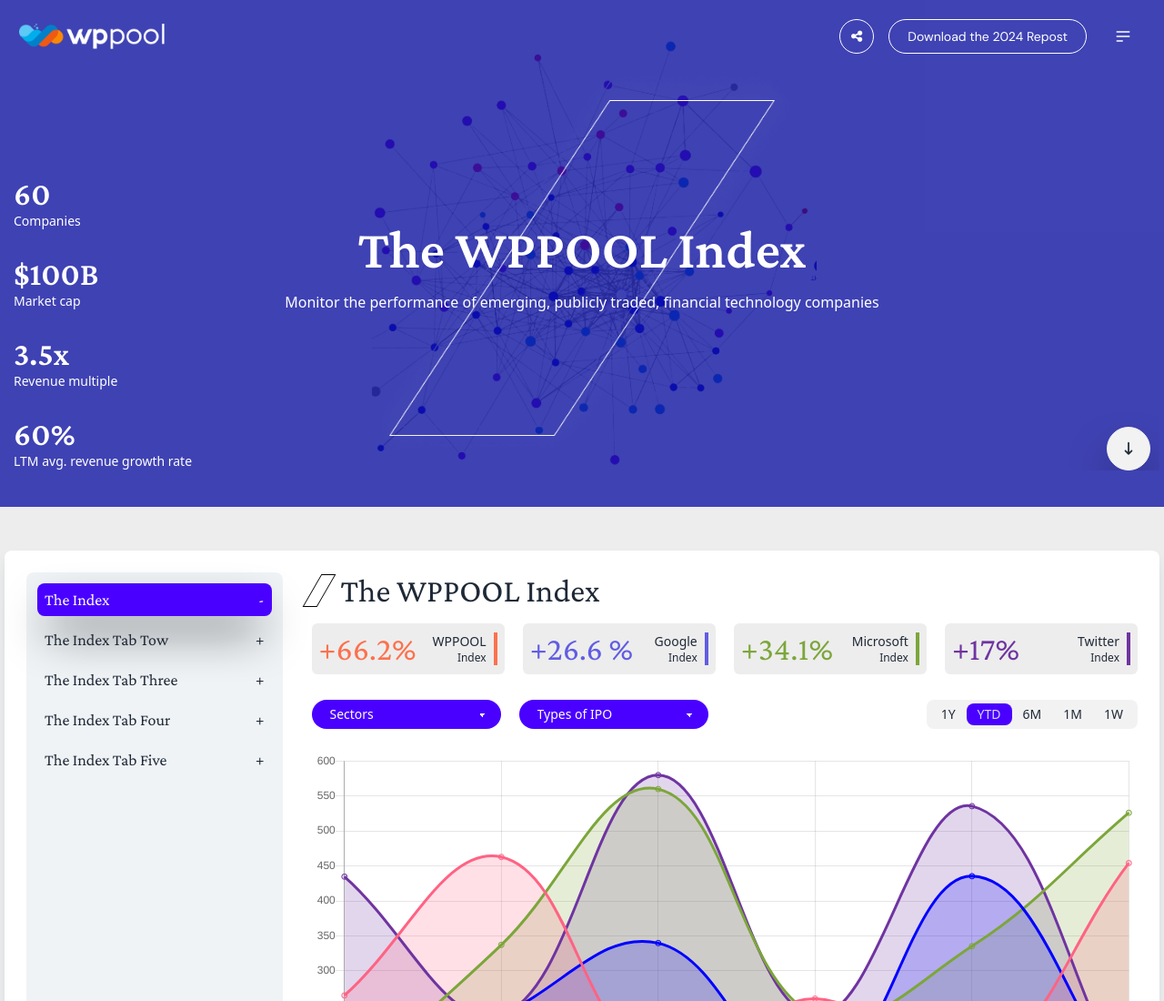
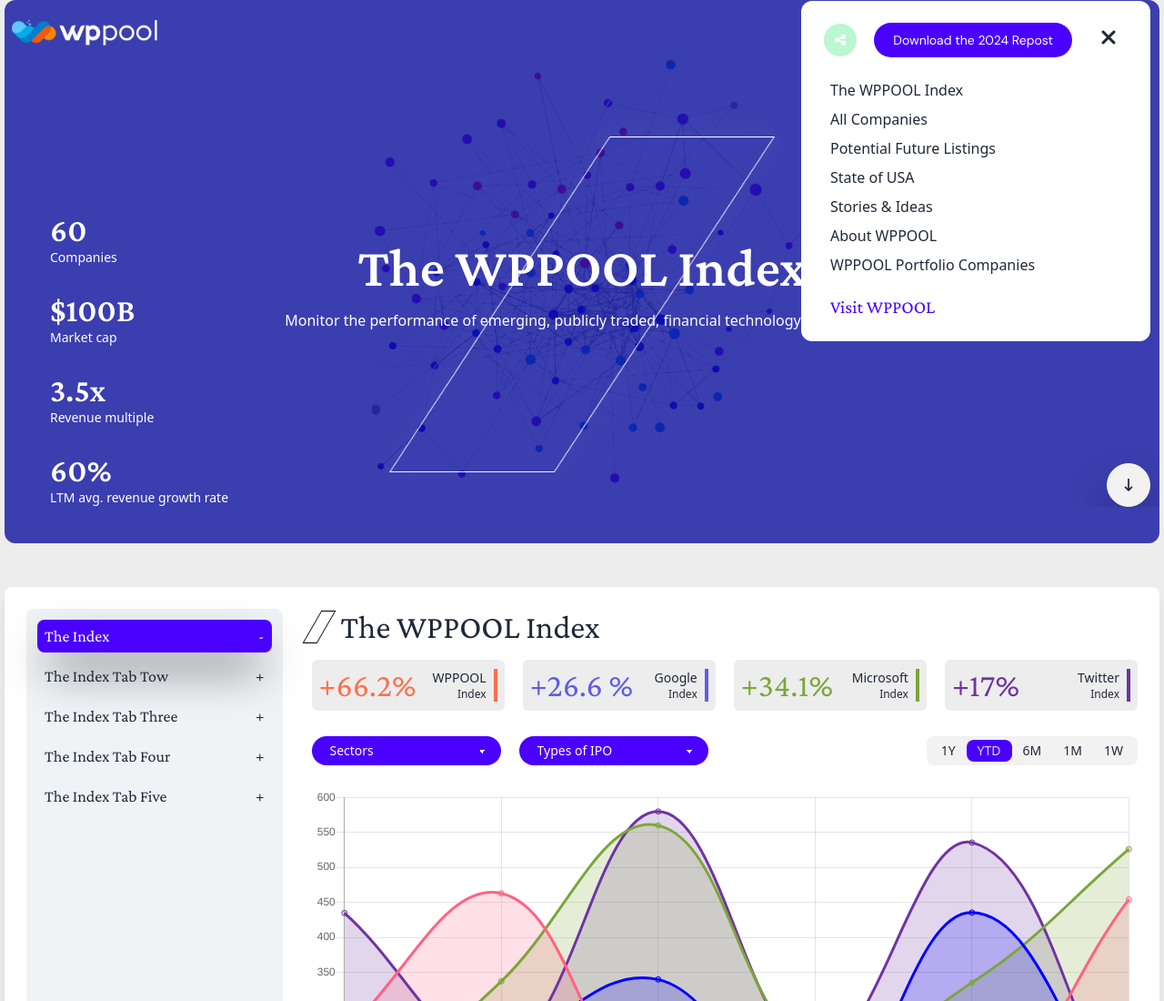
Before and after one commit to DeveloperDolon/wppool-jobtask, a plain HTML site: page index.html in a window 1280 px wide. Shown: the top 1100 px of the page at 91% size. Drawn offline with nearby package versions, Linux system fonts and the light colour scheme.

Commit message:
dropdown design commit

```diff
--- a/index.html
+++ b/index.html
@@ -28,19 +28,19 @@
 
   <body>
     <!-- header section of the website start from here --------------------------->
-    <section class="relative">
+    <section class="relative bg-[#ededed]">
       <img
         class="absolute z-0 inset-0 m-auto"
         src="assets/banner-blog1.png"
         alt=""
       />
 
-      <header class="bg-[#0c109fc9] relative z-20 overflow-x-hidden">
+      <header class=" relative my-container bg-[#0c109fc9] rounded-xl z-20 overflow-x-hidden">
         <!-- navbar section start from here -->
         <nav class="md:py-2 py-1 lg:py-4">
 
 
-          <div id="nav-bar" class="navbar rounded-lg flex-no-wrap fixed top-0 flex w-full items-center justify-between lg:flex-wrap lg:justify-start my-container mx-auto left-1/2 transform -translate-x-1/2 p-4">
+          <div id="nav-bar" class="navbar rounded-lg flex-no-wrap fixed top-0 flex w-full items-center justify-between lg:flex-wrap lg:justify-start my-container pt-3 mx-auto left-1/2 transform -translate-x-1/2">
             <div class="navbar-start">
               <button>
                 <img
@@ -66,36 +66,42 @@
                 Download the 2024 Repost
               </button>
 
-              <div class="dropdown">
-                <div
-                  tabindex="0"
-                  role="button"
-                  class="btn btn-ghost btn-circle"
-                >
-                  <svg
-                    id="hambarger"
-                    xmlns="http://www.w3.org/2000/svg"
-                    class="h-5 w-5 text-white"
-                    fill="none"
-                    viewBox="0 0 24 24"
-                    stroke="currentColor"
-                  >
-                    <path
-                      stroke-linecap="round"
-                      stroke-linejoin="round"
-                      stroke-width="2"
-                      d="M4 6h16M4 12h16M4 18h7"
-                    />
-                  </svg>
+              <div class="relative">
+                <button class="btn btn-md btn-ghost md:text-xl text-lg text-white">
+                  <i class="fa-solid fa-bars"></i>
+                </button>
+
+                <div class="absolute bg-white max-w-lg flex flex-col justify-center items-center min-w-96 md:py-6 py-5 md:px-6 px-4 rounded-xl right-[2px] -bottom-[315px]">
+                  <div class="w-full flex justify-between z-50">
+                      <button
+                          class="md:px-3 px-2 btn-ghost md:py-2 py-1 rounded-full border border-white md:text-sm text-sx text-white bg-green-200 font-light"
+                        >
+                          <i class="fa-solid fa-share-nodes"></i>
+                      </button>
+
+                      <button
+                        class="btn-ghost text-white bg-primary text-dm-sans md:text-sm text-xs md:py-2 py-1 md:px-5 px-3 rounded-full "
+                      >
+                        Download the 2024 Repost
+                      </button>
+
+                    <button class="btn btn-sm btn-ghost md:text-2xl sm:text-xl text-lg">
+                      <i class="fa-solid fa-xmark"></i>
+                    </button>
+                  </div>
+
+                  <ul class="w-full mt-5">
+                    <li class="md:text-base transition-all duration-300 hover:bg-gray-200 cursor-pointer py-1 px-2 rounded-lg text-sm font-medium">The WPPOOL Index</li>
+                    <li class="md:text-base transition-all duration-300 hover:bg-gray-200 cursor-pointer py-1 px-2 rounded-lg text-sm font-medium">All Companies</li>
+                    <li class="md:text-base transition-all duration-300 hover:bg-gray-200 cursor-pointer py-1 px-2 rounded-lg text-sm font-medium">Potential Future Listings</li>
+                    <li class="md:text-base transition-all duration-300 hover:bg-gray-200 cursor-pointer py-1 px-2 rounded-lg text-sm font-medium">State of USA</li>
+                    <li class="md:text-base transition-all duration-300 hover:bg-gray-200 cursor-pointer py-1 px-2 rounded-lg text-sm font-medium">Stories & Ideas</li>
+                    <li class="md:text-base transition-all duration-300 hover:bg-gray-200 cursor-pointer py-1 px-2 rounded-lg text-sm font-medium">About WPPOOL</li>
+                    <li class="md:text-base transition-all duration-300 hover:bg-gray-200 cursor-pointer py-1 px-2 rounded-lg text-sm font-medium">WPPOOL Portfolio Companies</li>
+                  </ul>
+
+                  <h3 class="md:text-xl text-lg text-crimson-pro text-primary w-full px-2 md:mt-4 mt-3">Visit WPPOOL</h3>
                 </div>
-                <ul
-                  tabindex="0"
-                  class="menu menu-sm dropdown-content bg-base-100 rounded-box z-[1] mt-3 w-52 p-2 shadow"
-                >
-                  <li><a>Homepage</a></li>
-                  <li><a>Portfolio</a></li>
-                  <li><a>About</a></li>
-                </ul>
               </div>
             </div>
           </div>
@@ -104,7 +110,7 @@
         <section
           class="my-container relative overflow-hidden flex sm:flex-row flex-col justify-center items-center md:my-10 my-6"
         >
-          <div class="relative w-full">
+          <div class="relative w-full md:pt-10 pt-5">
             <div
               class="absolute inset-0 m-auto z-30 flex flex-col justify-center w-full h-full"
             >
@@ -129,7 +135,7 @@
           </div>
 
           <div
-            class="sm:absolute md:left-[10px] left-[6px] bottom-0 md:space-y-7 space-y-5"
+            class="sm:absolute md:left-[50px] left-[10px] bottom-0 md:space-y-7 space-y-5"
           >
             <div class="text-white">
               <h1 class="md:text-4xl text-crimson-pro text-3xl font-semibold">
--- a/script.js
+++ b/script.js
@@ -62,11 +62,9 @@
   const scrollTop = window.scrollY || document.documentElement.scrollTop;
   const navBar = document.querySelector("#nav-bar");
   const navBtns = document.querySelectorAll("#nav-btn");
-  const hamberger = document.querySelector("#hambarger");
 
   if (scrollTop > 1) {
     navBar.classList.add("bg-white", "z-50", "shadow-lg", "shadow-white");
-    hamberger.classList.remove("text-white");
     navBtns.forEach((element) => {
       element.classList.remove("border-white", "text-white");
       element.classList.add("border-black");
@@ -74,7 +72,6 @@
   }
   if (scrollTop === 0) {
     navBar.classList.remove("bg-white", "shadow-lg", "shadow-white");
-    hamberger.classList.add("text-white");
     navBtns.forEach((element) => {
       element.classList.add("border-white", "text-white");
     });
```
